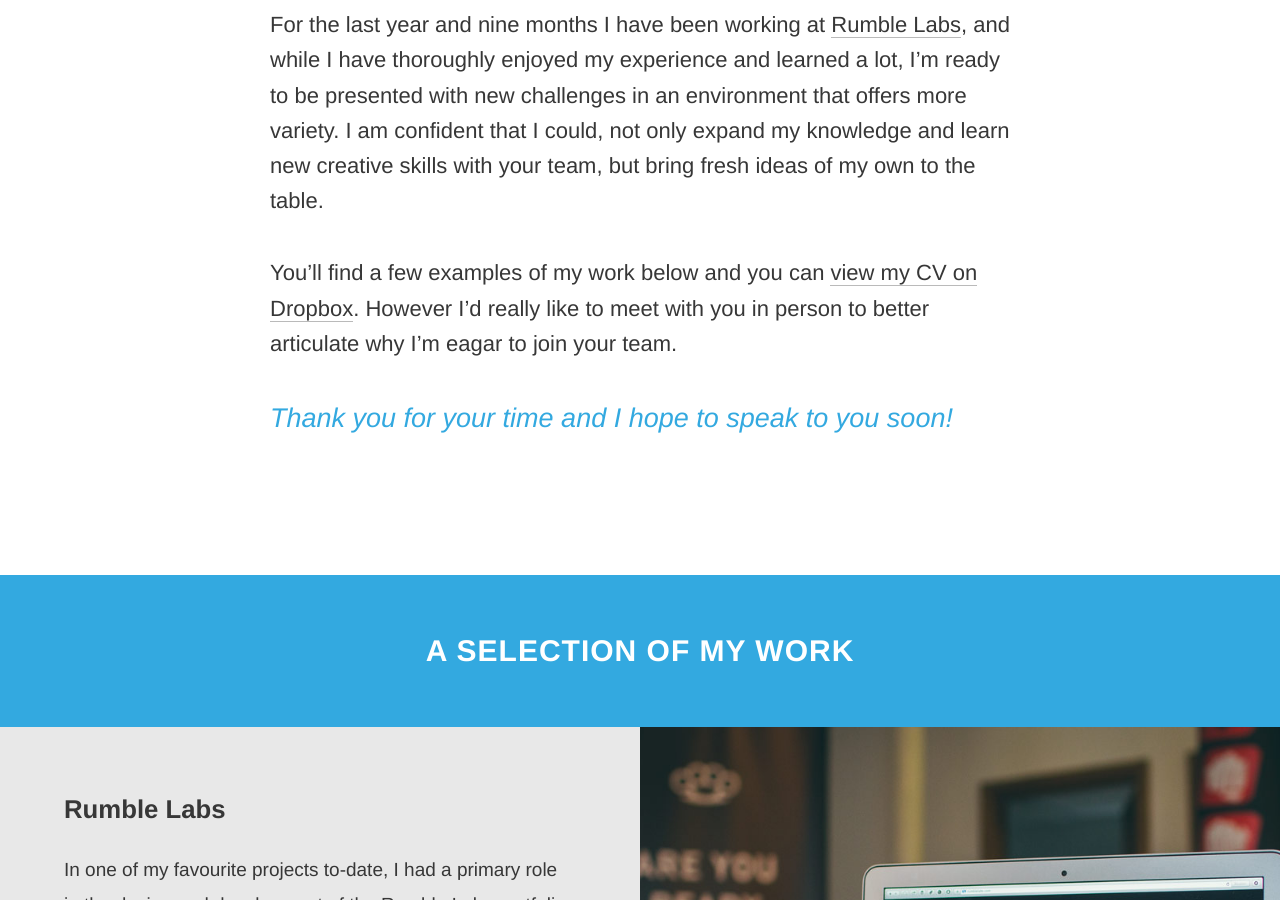
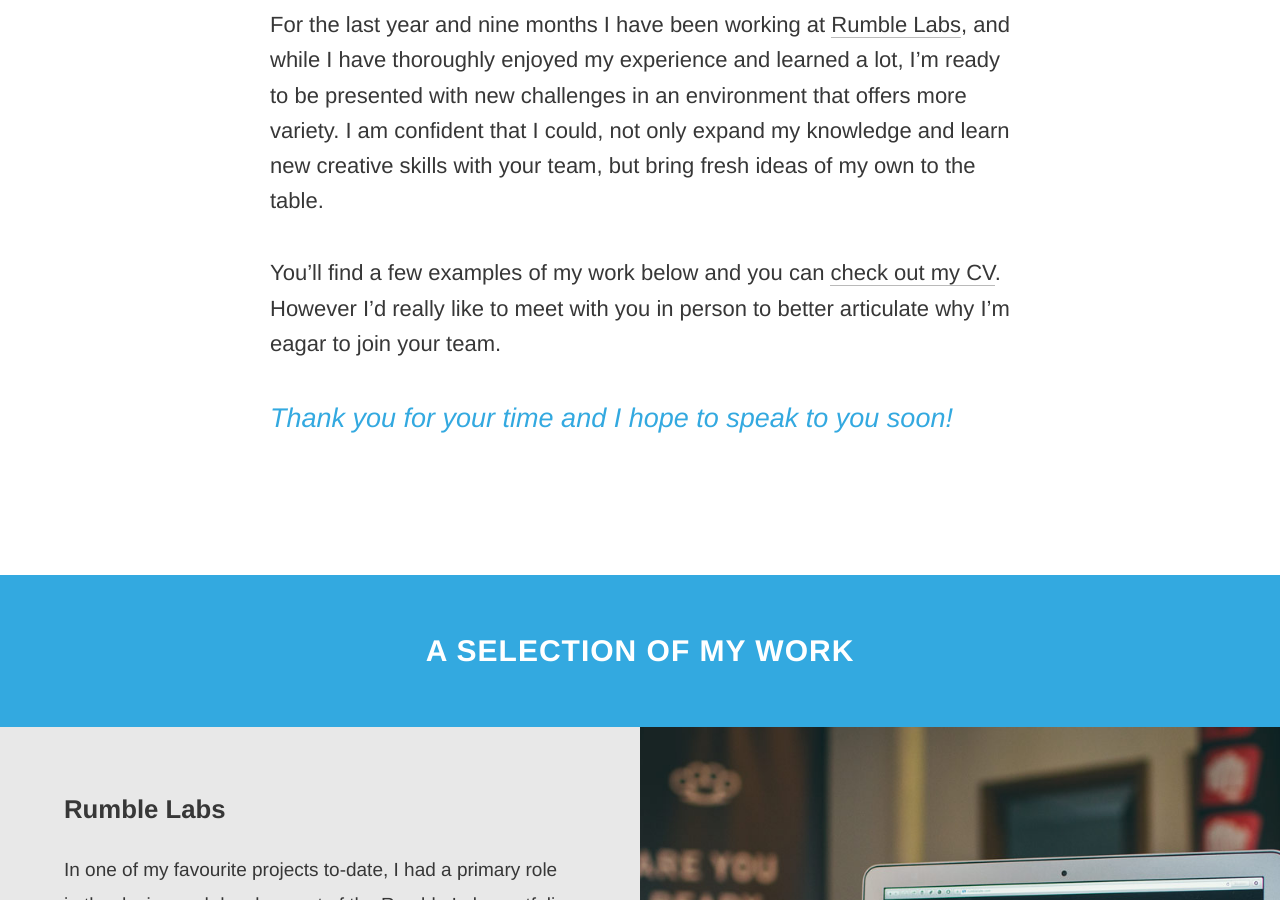
Before and after one commit to melissakeizer/melissakeizer.com, a Jekyll site: the page built from eyekiller/index.markdown, in a window 1280 px wide and 900 px high, scrolled down 1120 px. Built offline with Jekyll 4.4.1, drawn with Linux system fonts in a browser that asks for light colours; nearby versions of some CDN libraries.

Commit message:
adding new CV link

```diff
--- a/eyekiller/index.markdown
+++ b/eyekiller/index.markdown
@@ -12,6 +12,6 @@ I have over three years experience in the industry where I've had the opportunit
 
 For the last year and nine months I have been working at [Rumble Labs](http://rumblelabs.com), and while I have thoroughly enjoyed my experience and learned a lot, I'm ready to be presented with new challenges in an environment that offers more variety. I am confident that I could, not only expand my knowledge and learn new creative skills with your team, but bring fresh ideas of my own to the table.
 
-You'll find a few examples of my work below and you can [view my CV on Dropbox](https://www.dropbox.com/s/cvdywxwn42j8gsw/mkeizer-cv-2015.pdf?dl=0). However I'd really like to meet with you in person to better articulate why I'm eagar to join your team.
+You'll find a few examples of my work below and you can [check out my CV](http://melissakeizer.com/melissa-keizer-cv-2015.pdf). However I'd really like to meet with you in person to better articulate why I'm eagar to join your team.
 
 **Thank you for your time and I hope to speak to you soon!**
```
Also changed, not shown: 6 other files.
